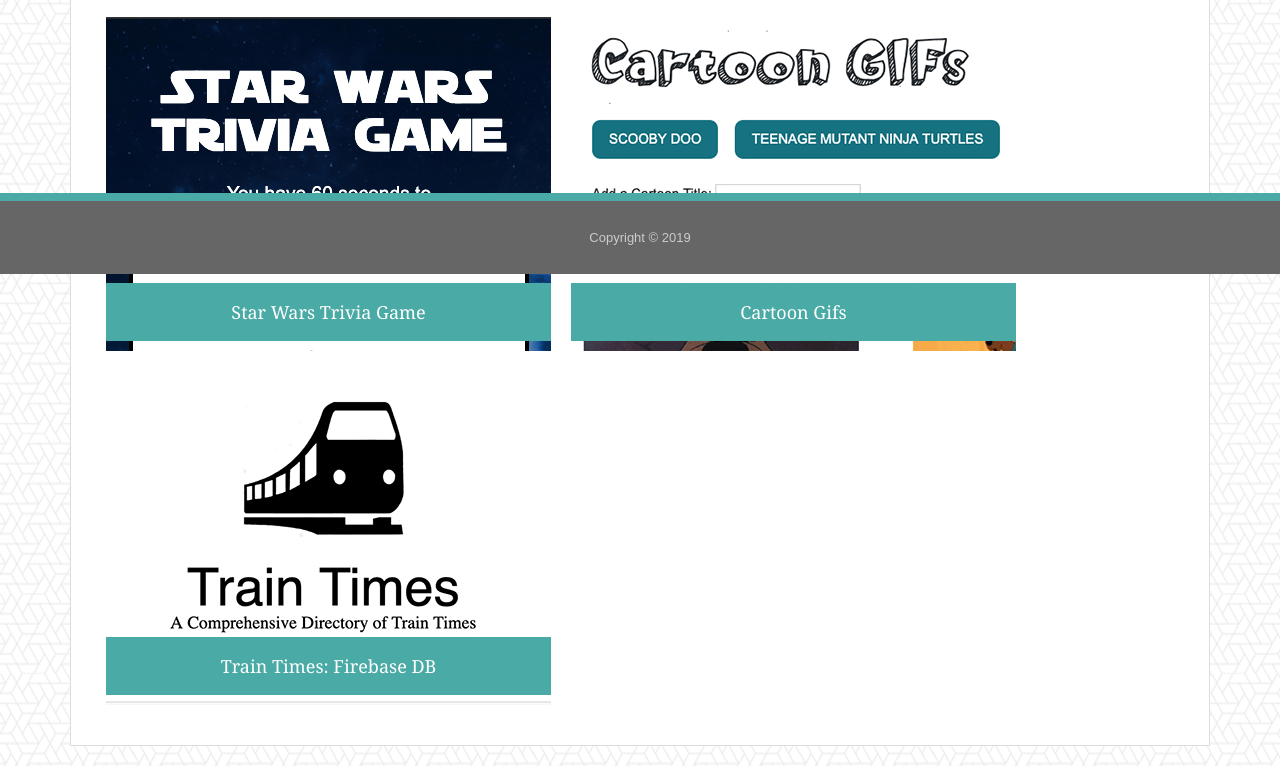
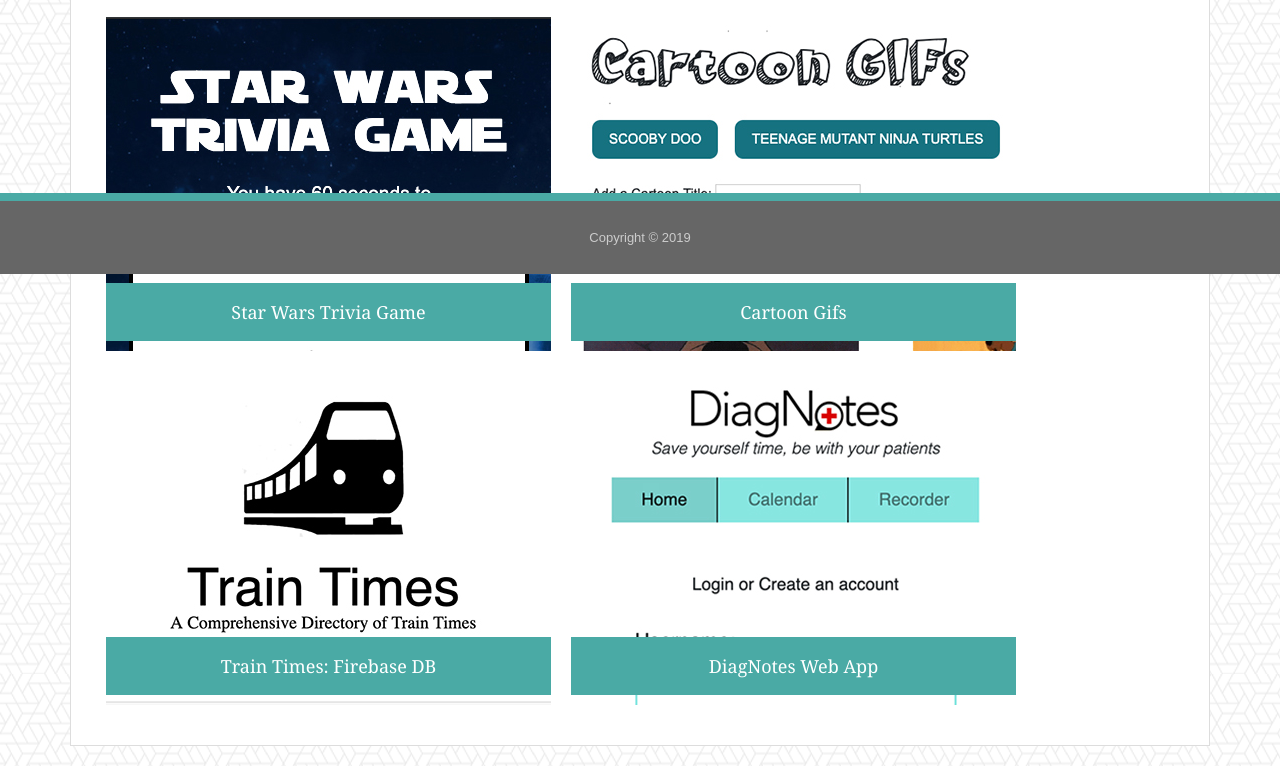
Before and after one commit to liz-guenthner/Bootstrap-Portfolio, a plain HTML site: page portfolio.html in a window 1280 px wide. Shown: the part 526-1292 px from the top of the page. Drawn offline with nearby package versions, Linux system fonts and the light colour scheme.

Commit message:
add diagnotes project to portfolio

```diff
--- a/portfolio.html
+++ b/portfolio.html
@@ -88,14 +88,14 @@
                   </div>
                 </a>
               </div>
-              <!-- <div class="asset-block col-xs-12 col-md-5">
-                <a href="https://liz-guenthner.github.io/GiphyAPI/" target="_blank">
-                  <img class="asset-image" src="assets/images/hw6-cartoon-giphs.jpg" alt="alt text">
+              <div class="asset-block col-xs-12 col-md-5">
+                <a href="https://jmo911.github.io/DiagNotes/" target="_blank">
+                  <img class="asset-image" src="assets/images/diagnotes.jpg" alt="alt text">
                   <div class="ribbon">
-                    Cartoon Gifs
+                    DiagNotes Web App
                   </div>
                 </a>
-              </div> -->
+              </div>
             </div>
           </div>
       </section>
```
Also changed, not shown: assets/images/diagnotes.jpg (added).
